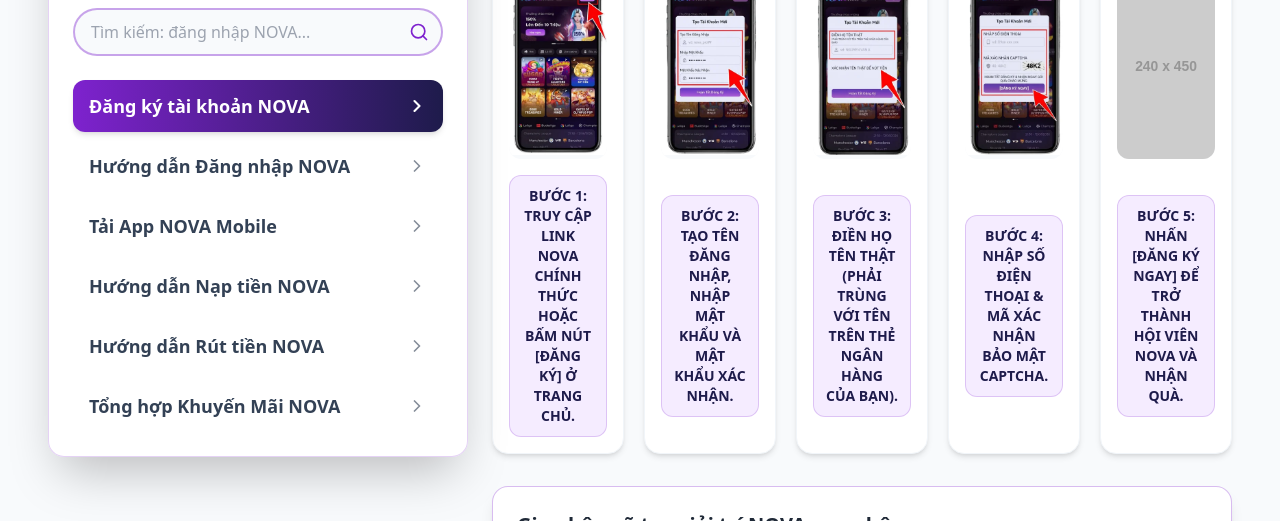
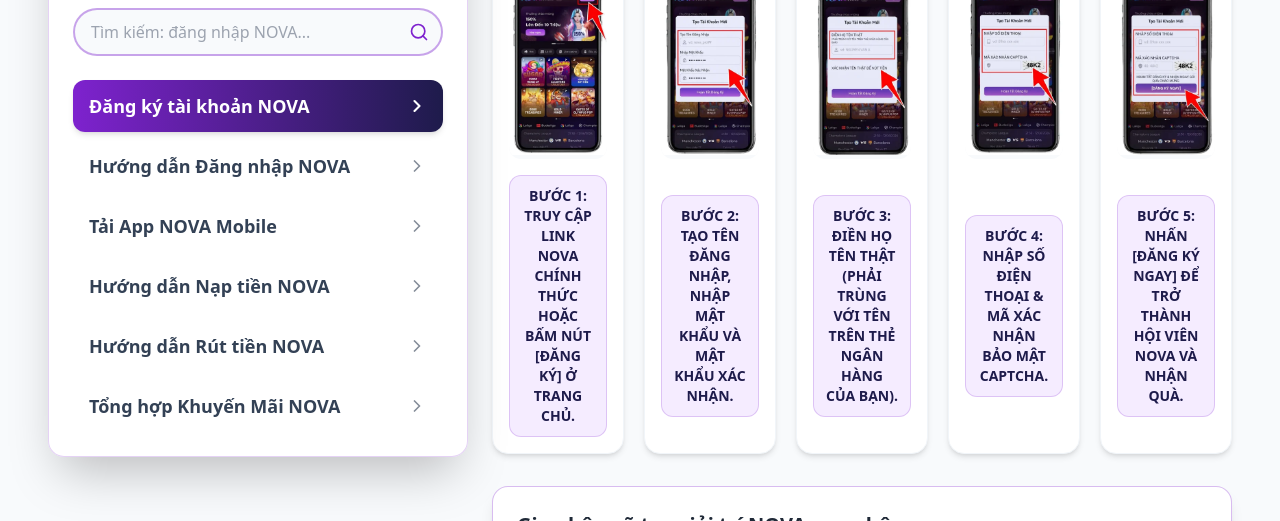
Before and after one commit to jayseo12/nova-dang-ky, a plain HTML site: page index.html in a window 1280 px wide. Shown: the part 579-1100 px from the top of the page. Drawn offline with nearby package versions, Linux system fonts and the light colour scheme; placeholder pictures from the web are drawn by us.

Commit message:
Update index.html

```diff
--- a/index.html
+++ b/index.html
@@ -281,7 +281,7 @@ height="0" width="0" style="display:none;visibility:hidden"></iframe></noscript>
               <!-- Step 4 -->
               <div class="flex flex-col items-center w-full bg-white rounded-2xl p-4 shadow-md hover:shadow-xl transition-all duration-300 border border-slate-100 hover:border-nova/50">
                 <div class="w-full aspect-[240/450] max-h-[380px] flex items-center justify-center bg-slate-50 rounded-xl mb-4 overflow-hidden">
-                  <img alt="Bước 4: Nhập mã xác minh" width="240" height="450" loading="lazy" class="w-full h-full object-contain select-none hover:scale-105 transition-transform duration-300" src="/images/buoc-5-dangky-nova.webp" onerror="this.src='https://placehold.co/240x450/e2e8f0/7e22ce?text=NOVA+Step+4'" />
+                  <img alt="Bước 4: Nhập mã xác minh" width="240" height="450" loading="lazy" class="w-full h-full object-contain select-none hover:scale-105 transition-transform duration-300" src="/images/buoc-4-dangky-nova.webp" onerror="this.src='https://placehold.co/240x450/e2e8f0/7e22ce?text=NOVA+Step+4'" />
                 </div>
                 <div class="w-full flex-1 flex items-center justify-center">
                   <p class="w-full text-center text-nova-dark text-xs md:text-sm font-bold bg-nova-light/80 px-3 py-2.5 rounded-xl leading-snug border border-nova/20">
@@ -293,7 +293,7 @@ height="0" width="0" style="display:none;visibility:hidden"></iframe></noscript>
               <!-- Step 5 -->
               <div class="flex flex-col items-center w-full bg-white rounded-2xl p-4 shadow-md hover:shadow-xl transition-all duration-300 border border-slate-100 hover:border-nova/50">
                 <div class="w-full aspect-[240/450] max-h-[380px] flex items-center justify-center bg-slate-50 rounded-xl mb-4 overflow-hidden">
-                  <img alt="Bước 5: Hoàn tất đăng ký NOVA" width="240" height="450" loading="lazy" class="w-full h-full object-contain select-none hover:scale-105 transition-transform duration-300" src="/images/buoc-6-dangky-nova.webp" onerror="this.src='https://placehold.co/240x450/e2e8f0/7e22ce?text=NOVA+Step+5'" />
+                  <img alt="Bước 5: Hoàn tất đăng ký NOVA" width="240" height="450" loading="lazy" class="w-full h-full object-contain select-none hover:scale-105 transition-transform duration-300" src="/images/buoc-5-dangky-nova.webp" onerror="this.src='https://placehold.co/240x450/e2e8f0/7e22ce?text=NOVA+Step+5'" />
                 </div>
                 <div class="w-full flex-1 flex items-center justify-center">
                   <p class="w-full text-center text-nova-dark text-xs md:text-sm font-bold bg-nova-light/80 px-3 py-2.5 rounded-xl leading-snug border border-nova/20">
```
